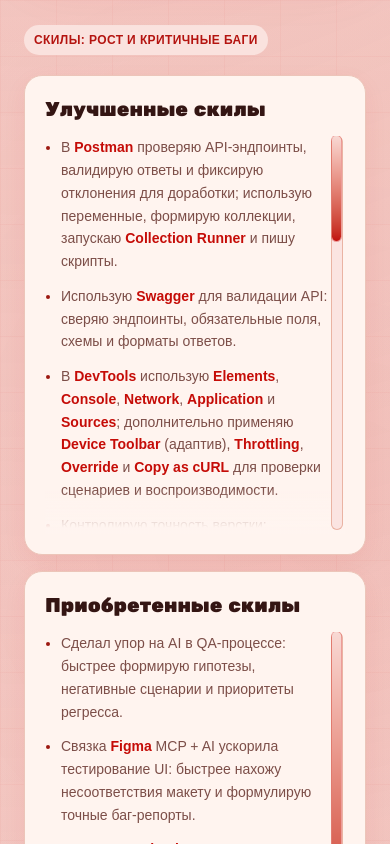
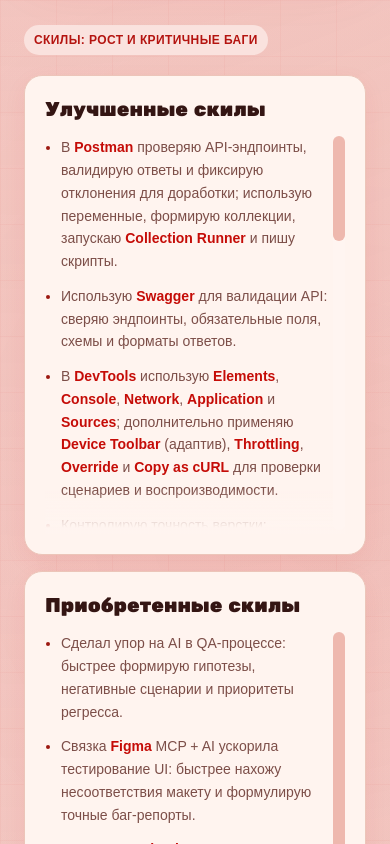
Before and after one commit to Grekml/MY_TEST, a Next.js app in the folder MY_TEST/: page / in a window 390 px wide. Shown: the part 1120-1964 px from the top of the page. Built offline with nearby package versions, Linux system fonts and the light colour scheme; a web font is replaced by a local one.

Commit message:
smooth skills scrollbar and match desktop style

```diff
--- a/MY_TEST/app/qa-promo.css
+++ b/MY_TEST/app/qa-promo.css
@@ -9,6 +9,8 @@
   --qa-brand: #cd0402;
   --qa-brand-soft: #efb3aa;
   --qa-display-font: var(--font-display), var(--font-body), sans-serif;
+  --qa-skill-scroll-track: color-mix(in oklab, var(--qa-surface-soft) 82%, white);
+  --qa-skill-scroll-thumb: color-mix(in oklab, var(--qa-brand-soft) 76%, var(--qa-border));
 }
 
 .qa-home {
@@ -350,13 +352,11 @@
   flex: 1;
   overflow-y: auto;
   overflow-x: hidden;
-  width: calc(100% + 1rem);
-  margin-right: -1rem;
-  padding-right: 1.35rem;
-  scrollbar-width: none;
-  -ms-overflow-style: none;
+  padding-right: 0.5rem;
   -webkit-overflow-scrolling: touch;
   overscroll-behavior: contain;
+  scrollbar-width: thin;
+  scrollbar-color: var(--qa-skill-scroll-thumb) var(--qa-skill-scroll-track);
 }
 
 .qa-skill-scroll-wrap {
@@ -365,7 +365,7 @@
   flex: 1;
   min-height: 0;
   overflow: hidden;
-  padding-right: 0.7rem;
+  padding-right: 0;
 }
 
 .qa-skill-scroll-wrap::after {
@@ -384,37 +384,46 @@
 }
 
 .qa-native-scrollbar-hide {
-  scrollbar-width: none;
-  -ms-overflow-style: none;
+  scrollbar-width: auto;
+  -ms-overflow-style: auto;
 }
 
 .qa-native-scrollbar-hide::-webkit-scrollbar {
-  width: 0;
-  height: 0;
-  display: none;
+  width: 0.72rem;
+}
+
+.qa-skill-scroll::-webkit-scrollbar-track {
+  background: var(--qa-skill-scroll-track);
+  border-radius: 999px;
+}
+
+.qa-skill-scroll::-webkit-scrollbar-thumb {
+  background: var(--qa-skill-scroll-thumb);
+  border-radius: 999px;
 }
 
 .qa-mobile-scroll-track {
   position: absolute;
   top: 0;
-  right: 0.15rem;
+  right: 0;
   bottom: 0.25rem;
   width: 0.72rem;
   border-radius: 999px;
-  background: color-mix(in oklab, var(--qa-brand-soft) 35%, white);
-  box-shadow: inset 0 0 0 1px color-mix(in oklab, var(--qa-brand) 15%, var(--qa-border));
+  background: var(--qa-skill-scroll-track);
   pointer-events: none;
   z-index: 2;
+  display: none;
 }
 
 .qa-mobile-scroll-thumb {
   position: absolute;
-  left: 0.07rem;
-  width: calc(100% - 0.14rem);
+  left: 0;
+  width: 100%;
+  top: 0;
+  height: 0;
   border-radius: 999px;
-  background: linear-gradient(180deg, color-mix(in oklab, var(--qa-brand-soft) 50%, white) 0%, color-mix(in oklab, var(--qa-brand) 78%, #991b1b) 100%);
-  box-shadow: 0 0 0 1px color-mix(in oklab, var(--qa-brand) 32%, transparent);
-  transition: transform 80ms linear;
+  background: var(--qa-skill-scroll-thumb);
+  opacity: 0;
 }
 
 @media (max-width: 1024px) {
@@ -422,4 +431,29 @@
     min-height: 30rem;
     max-height: 30rem;
   }
+
+  .qa-native-scrollbar-hide {
+    scrollbar-width: none;
+    -ms-overflow-style: none;
+  }
+
+  .qa-native-scrollbar-hide::-webkit-scrollbar {
+    width: 0;
+    height: 0;
+    display: none;
+  }
+
+  .qa-skill-scroll {
+    width: calc(100% + 1rem);
+    margin-right: -1rem;
+    padding-right: 1.35rem;
+  }
+
+  .qa-skill-scroll-wrap {
+    padding-right: 0.7rem;
+  }
+
+  .qa-mobile-scroll-track {
+    display: block;
+  }
 }
--- a/MY_TEST/components/home/SkillTrackCard.tsx
+++ b/MY_TEST/components/home/SkillTrackCard.tsx
@@ -1,6 +1,6 @@
 "use client";
 
-import { useEffect, useRef, useState } from "react";
+import { useEffect, useRef } from "react";
 
 const TOOL_HIGHLIGHTS = [
   "Collection Runner",
@@ -53,7 +53,8 @@
   disableHighlight = false,
 }: SkillTrackCardProps) {
   const scrollRef = useRef<HTMLUListElement | null>(null);
-  const [thumb, setThumb] = useState({ height: 28, top: 0, visible: false });
+  const thumbRef = useRef<HTMLSpanElement | null>(null);
+  const rafRef = useRef<number | null>(null);
 
   const renderToolHighlights = (text: string, keyPrefix: string) =>
     text.split(TOOL_HIGHLIGHT_RE).map((chunk, index) => {
@@ -70,13 +71,19 @@
 
   const updateThumb = () => {
     const el = scrollRef.current;
-    if (!el) {
+    const thumbEl = thumbRef.current;
+
+    rafRef.current = null;
+
+    if (!el || !thumbEl) {
       return;
     }
 
     const { scrollTop, scrollHeight, clientHeight } = el;
     if (scrollHeight <= clientHeight + 1) {
-      setThumb({ height: 0, top: 0, visible: false });
+      thumbEl.style.opacity = "0";
+      thumbEl.style.height = "0px";
+      thumbEl.style.transform = "translateY(0px)";
       return;
     }
 
@@ -85,20 +92,33 @@
     const height = Math.max(minThumb, Math.round(clientHeight * ratio));
     const maxTop = Math.max(0, clientHeight - height);
     const top = Math.round((scrollTop / (scrollHeight - clientHeight)) * maxTop);
-    setThumb({ height, top, visible: true });
+    thumbEl.style.opacity = "1";
+    thumbEl.style.height = `${height}px`;
+    thumbEl.style.transform = `translateY(${top}px)`;
+  };
+
+  const scheduleThumbUpdate = () => {
+    if (rafRef.current !== null) {
+      return;
+    }
+
+    rafRef.current = requestAnimationFrame(updateThumb);
   };
 
   useEffect(() => {
-    const id = requestAnimationFrame(updateThumb);
-    const onResize = () => updateThumb();
+    scheduleThumbUpdate();
+    const onResize = () => scheduleThumbUpdate();
 
     window.addEventListener("resize", onResize);
 
     return () => {
-      cancelAnimationFrame(id);
+      if (rafRef.current !== null) {
+        cancelAnimationFrame(rafRef.current);
+      }
+
       window.removeEventListener("resize", onResize);
     };
-  }, [items.length]);
+  }, [items]);
 
   return (
     <article className="qa-panel-soft qa-skill-card rounded-2xl p-5">
@@ -106,7 +126,7 @@
       <div className="qa-skill-scroll-wrap mt-3">
         <ul
           ref={scrollRef}
-          onScroll={updateThumb}
+          onScroll={scheduleThumbUpdate}
           className="qa-muted qa-skill-list qa-skill-scroll qa-native-scrollbar-hide space-y-3 text-sm leading-relaxed"
         >
           {items.map((item, index) => (
@@ -116,12 +136,7 @@
           ))}
         </ul>
         <div className="qa-mobile-scroll-track" aria-hidden="true">
-          {thumb.visible ? (
-            <span
-              className="qa-mobile-scroll-thumb"
-              style={{ height: `${thumb.height}px`, transform: `translateY(${thumb.top}px)` }}
-            />
-          ) : null}
+          <span ref={thumbRef} className="qa-mobile-scroll-thumb" />
         </div>
       </div>
     </article>
```
